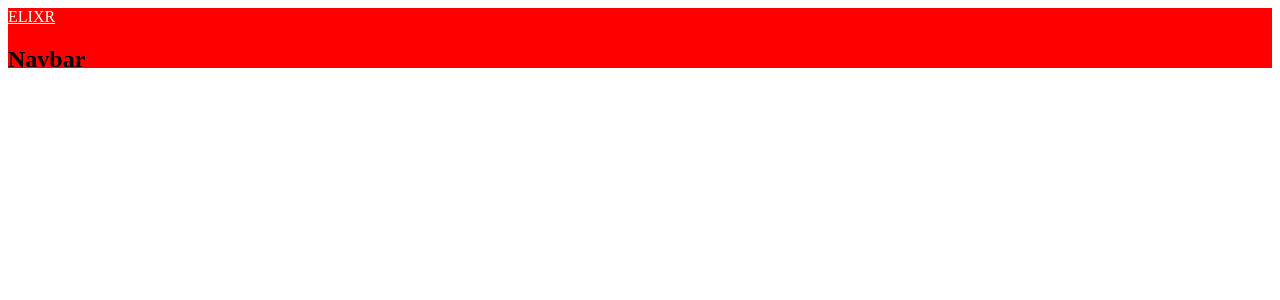
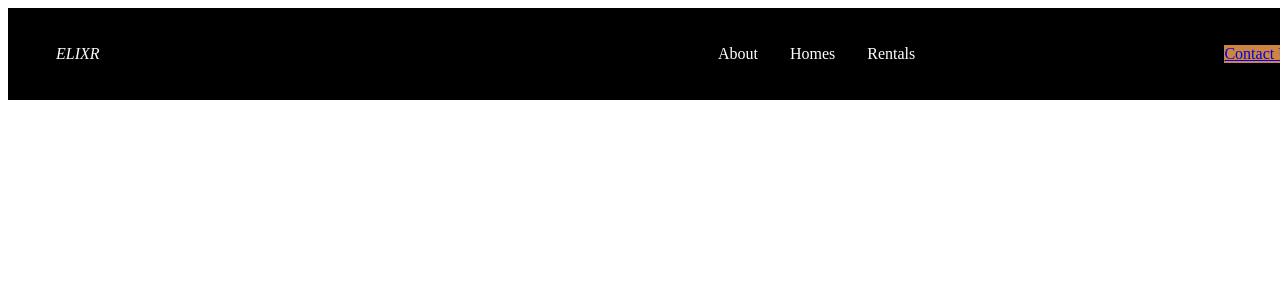
Before and after one commit to dazzoc/real-estate, a React (Create React App) app: page / in a window 1280 px wide. Shown: the top 300 px of the page. Built offline with nearby package versions, Linux system fonts and the light colour scheme.

Commit message:
wip: nav btn

```diff
--- /dev/null
+++ b/src/components/Button.js
@@ -0,0 +1,6 @@
+import styled from "styled-components";
+import { Link } from 'react-router-dom';
+
+export const Button = styled(Link)`
+    background: ${({ primary }) => (primary ? '#000D1A' : '#CD853F')};
+`
--- a/src/components/Navbar.js
+++ b/src/components/Navbar.js
@@ -1,15 +1,35 @@
 import React from 'react'
-import styled from 'styled-components';
+import styled, { css } from 'styled-components/macro';
 import {Link} from 'react-router-dom';
+import { menuData } from '../data/MenuData';
+import { Button } from './Button';
+
 
 
 const Nav = styled.nav`
+    display: flex;
+    justify-content: space-between;
+    padding: 1rem 2rem;
+    z-index: 100;
+    position: fixed;
+    width: 100%;
     height: 60px;
-    background: red;
+    background: #000;
+`;
+
+const NavLink = css`
+    color: #fff;
+    display: flex;
+    align-items: center;
+    padding: 0 1rem;
+    height: 100%;
+    cursor: pointer;
+    text-decoration: none;
 `;
 
 const Logo = styled(Link)`
-    color: #fff;
+    ${NavLink}
+    font-style: italic;
 `;
 
 const MenuBars = styled.i`
@@ -17,7 +37,18 @@ const MenuBars = styled.i`
 `;
 
 const NavMenu = styled.div`
+    display: flex;
+    align-items: center;
+`;
 
+const NavMenuLinks = styled(Link)`
+    ${NavLink}
+`;
+
+const NavBtn = styled.div`
+    display: flex;
+    align-items: center;
+    margin-right: 24px;
 `;
 
 const Navbar = () => {
@@ -26,8 +57,15 @@ const Navbar = () => {
         <Logo to='/'>ELIXR</Logo>
         <MenuBars />
         <NavMenu>
+            {menuData.map((item, index) => (
+                <NavMenuLinks to={item.link} key={index}>
+                    {item.title}
+                </NavMenuLinks>
+            ))}
         </NavMenu>
-        <h1>Navbar</h1>
+        <NavBtn>
+            <Button to='/contact'>Contact Us</Button>
+        </NavBtn>
     </Nav>
   )
 }
```
